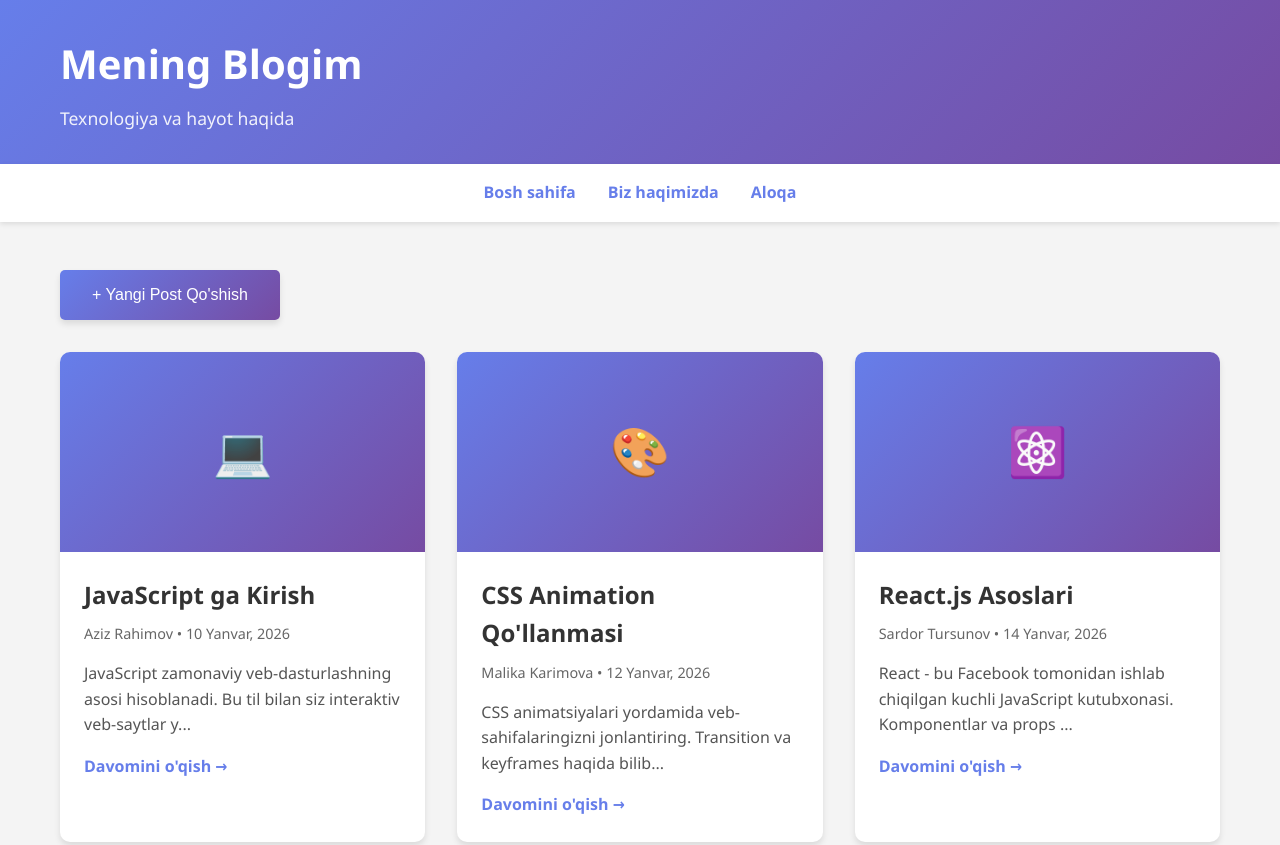
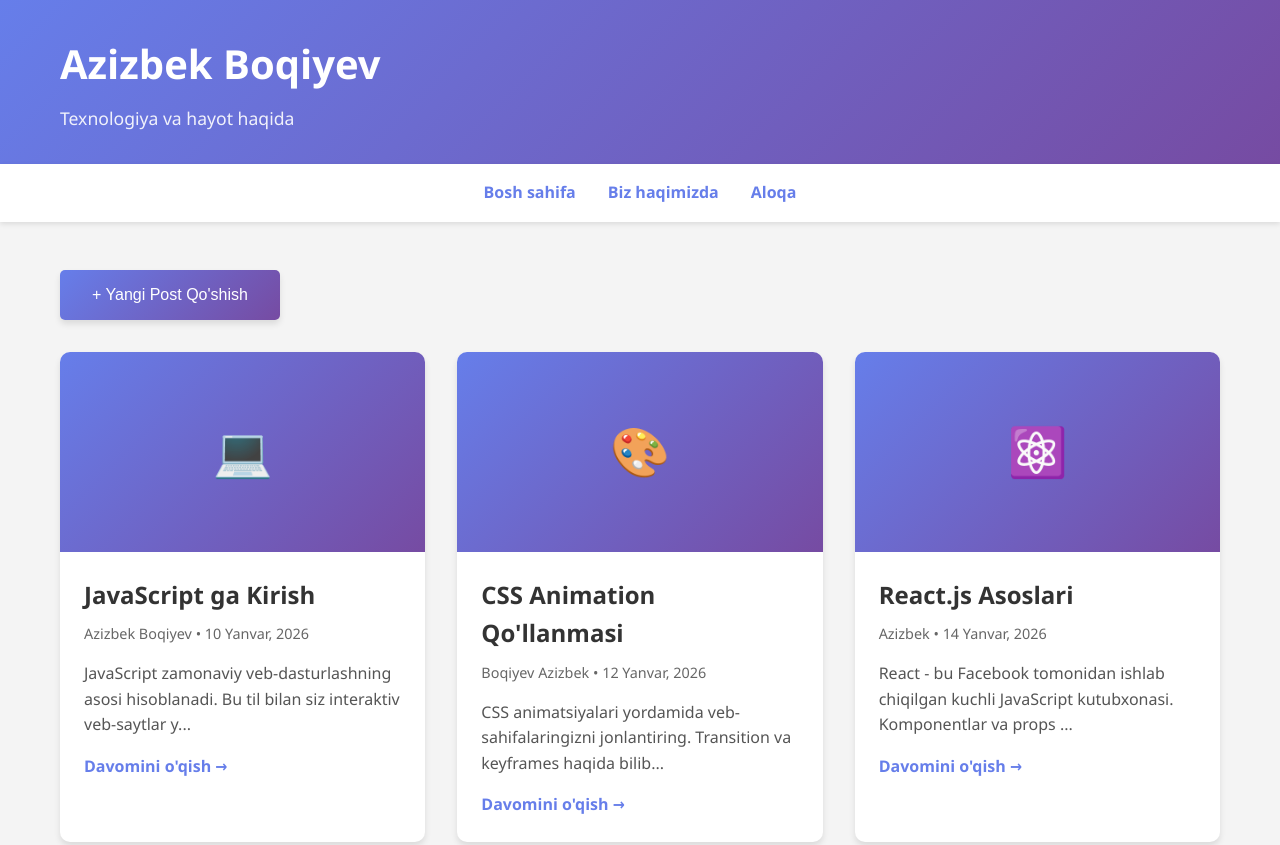
Before and after one commit to bekbola07/pages, a plain HTML site: page index.html in a window 1280 px wide. Shown: the top 845 px of the page. Drawn offline with Linux system fonts and the light colour scheme.

Commit message:
New changes added

```diff
--- a/index.html
+++ b/index.html
@@ -264,7 +264,7 @@
 <body>
 <header>
     <div class="container">
-        <h1>Mening Blogim</h1>
+        <h1>Azizbek Boqiyev</h1>
         <p>Texnologiya va hayot haqida</p>
     </div>
 </header>
@@ -322,7 +322,7 @@
         {
             id: 1,
             title: "JavaScript ga Kirish",
-            author: "Aziz Rahimov",
+            author: "Azizbek Boqiyev",
             date: "2026-01-10",
             content: "JavaScript zamonaviy veb-dasturlashning asosi hisoblanadi. Bu til bilan siz interaktiv veb-saytlar yaratishingiz mumkin.",
             icon: "💻"
@@ -330,7 +330,7 @@
         {
             id: 2,
             title: "CSS Animation Qo'llanmasi",
-            author: "Malika Karimova",
+            author: "Boqiyev Azizbek",
             date: "2026-01-12",
             content: "CSS animatsiyalari yordamida veb-sahifalaringizni jonlantiring. Transition va keyframes haqida bilib oling.",
             icon: "🎨"
@@ -338,7 +338,7 @@
         {
             id: 3,
             title: "React.js Asoslari",
-            author: "Sardor Tursunov",
+            author: "Azizbek",
             date: "2026-01-14",
             content: "React - bu Facebook tomonidan ishlab chiqilgan kuchli JavaScript kutubxonasi. Komponentlar va props haqida gaplashamiz.",
             icon: "⚛️"
```
